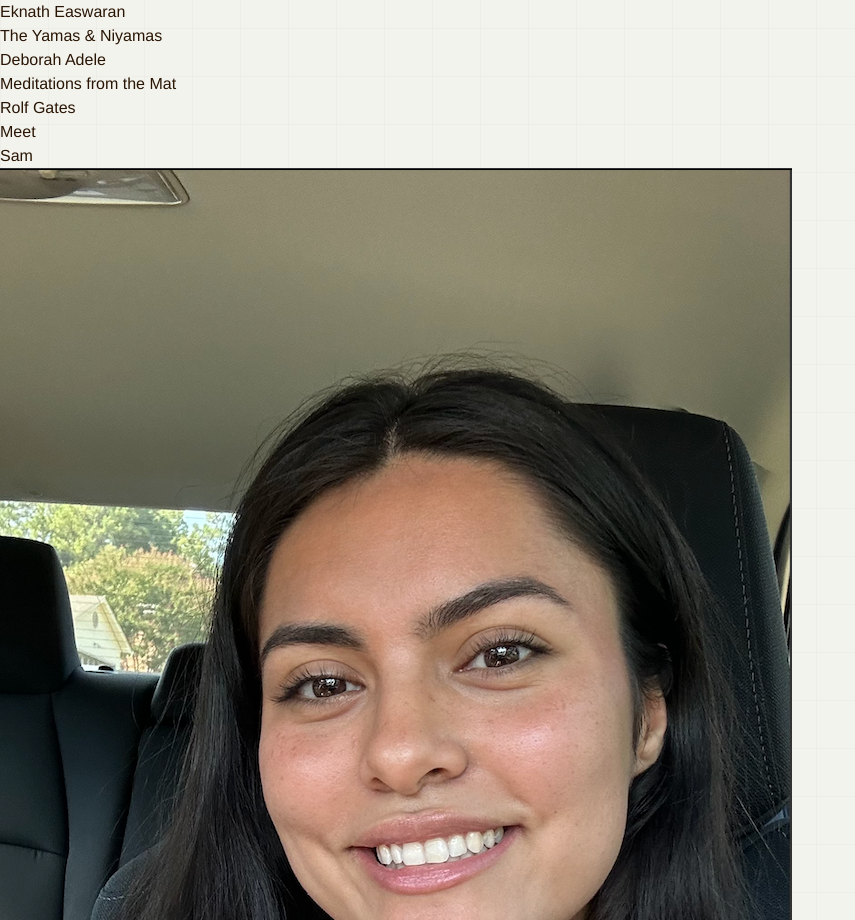
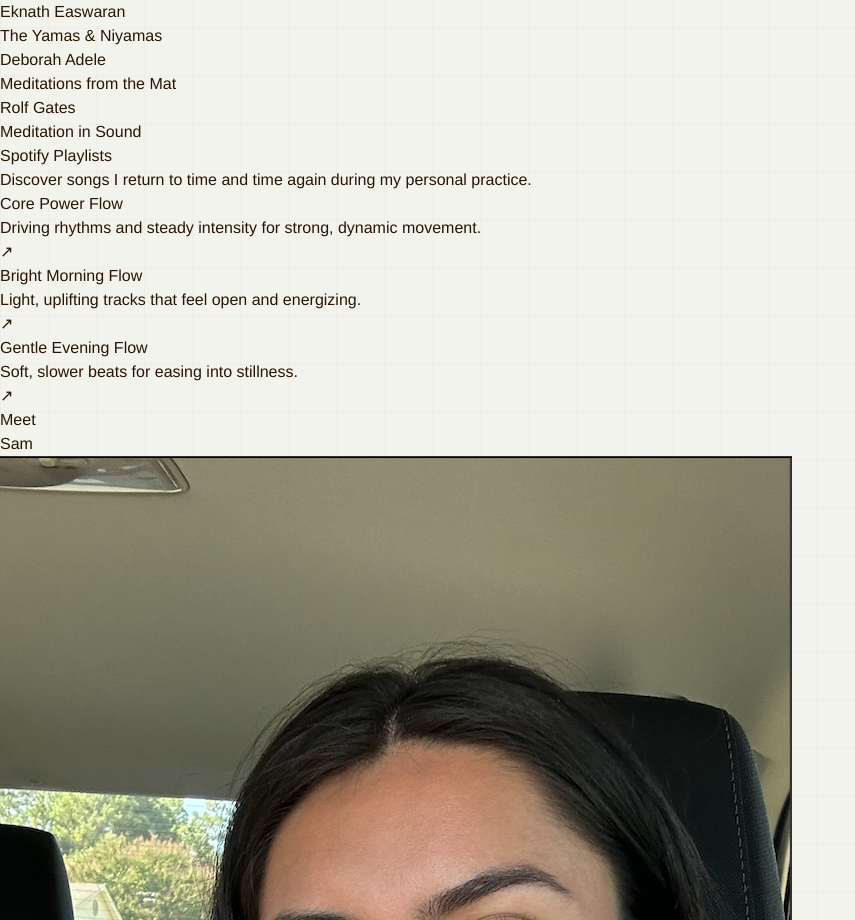
Before and after one commit to samanthacabrera/yoga-site, a React (Vite) app: page / in a window 1280 px wide. Shown: the part 3140-4060 px from the top of the page, without its empty margins (0-855 px from the left). Built offline with nearby package versions, Linux system fonts and the light colour scheme; a web font is replaced by a local one.

Commit message:
add new playlist section, match styling to site

```diff
--- a/src/App.jsx
+++ b/src/App.jsx
@@ -4,6 +4,7 @@ import Channel from "./Channel";
 import Library from "./Library";
 import Philosophy from "./Philosphy";
 import Readings from "./Readings";
+import Spotify from "./Spotify";
 import About from "./About";
 import Footer from "./Footer";
 
@@ -16,6 +17,7 @@ function App() {
       <Library />
       <Philosophy />
       <Readings />
+      <Spotify />
       <About />
       <Footer />
     </div>
--- /dev/null
+++ b/src/Spotify.jsx
@@ -0,0 +1,70 @@
+export default function Spotify() {
+  const playlists = [
+    {
+      title: "Core Power Flow",
+      description: "Driving rhythms and steady intensity for strong, dynamic movement.",
+      url: "https://open.spotify.com/",
+    },
+    {
+      title: "Bright Morning Flow",
+      description: "Light, uplifting tracks that feel open and energizing.",
+      url: "https://open.spotify.com/",
+      },
+    {
+      title: "Gentle Evening Flow",
+      description: "Soft, slower beats for easing into stillness.",
+      url: "https://open.spotify.com/",
+      },
+  ];
+
+  return (
+    <section
+      id="spotify"
+      className="relative overflow-hidden scroll-mt-12 px-6 py-24 text-[#291503] md:px-16 md:py-28"
+    >
+      <div className="absolute inset-0 bg-[#f3f3ee]/70" />
+
+      <div className="relative mx-auto max-w-5xl">
+        <p className="mb-10 text-[11px] uppercase tracking-[0.4em] text-[#291503]/50">
+          Meditation in Sound
+        </p>
+
+        <h2 className="text-5xl font-light tracking-tight md:text-6xl">
+          Spotify Playlists
+        </h2>
+
+        <p className="mt-6 max-w-2xl text-lg leading-relaxed text-[#291503]/65">
+          Discover songs I return to time and time again during my personal practice.
+        </p>
+
+        <div className="mt-14 space-y-6">
+          {playlists.map((list) => (
+            <a
+              key={list.title}
+              href={list.url}
+              target="_blank"
+              rel="noopener noreferrer"
+              className="group block rounded-[2.5rem] border border-[#291503]/10 bg-white/50 backdrop-blur-sm px-8 py-8 md:px-10 md:py-10 transition hover:bg-white/70"
+            >
+              <div className="flex items-start justify-between gap-10">
+                <div>
+                  <h3 className="text-2xl font-light tracking-tight text-[#291503]">
+                    {list.title}
+                  </h3>
+
+                  <p className="mt-2 text-sm leading-relaxed text-[#291503]/60 max-w-md">
+                    {list.description}
+                  </p>
+                </div>
+
+                <span className="text-sm text-[#291503]/30 group-hover:text-[#291503]/60 transition">
+                  ↗
+                </span>
+              </div>
+            </a>
+          ))}
+        </div>
+      </div>
+    </section>
+  );
+}
```
